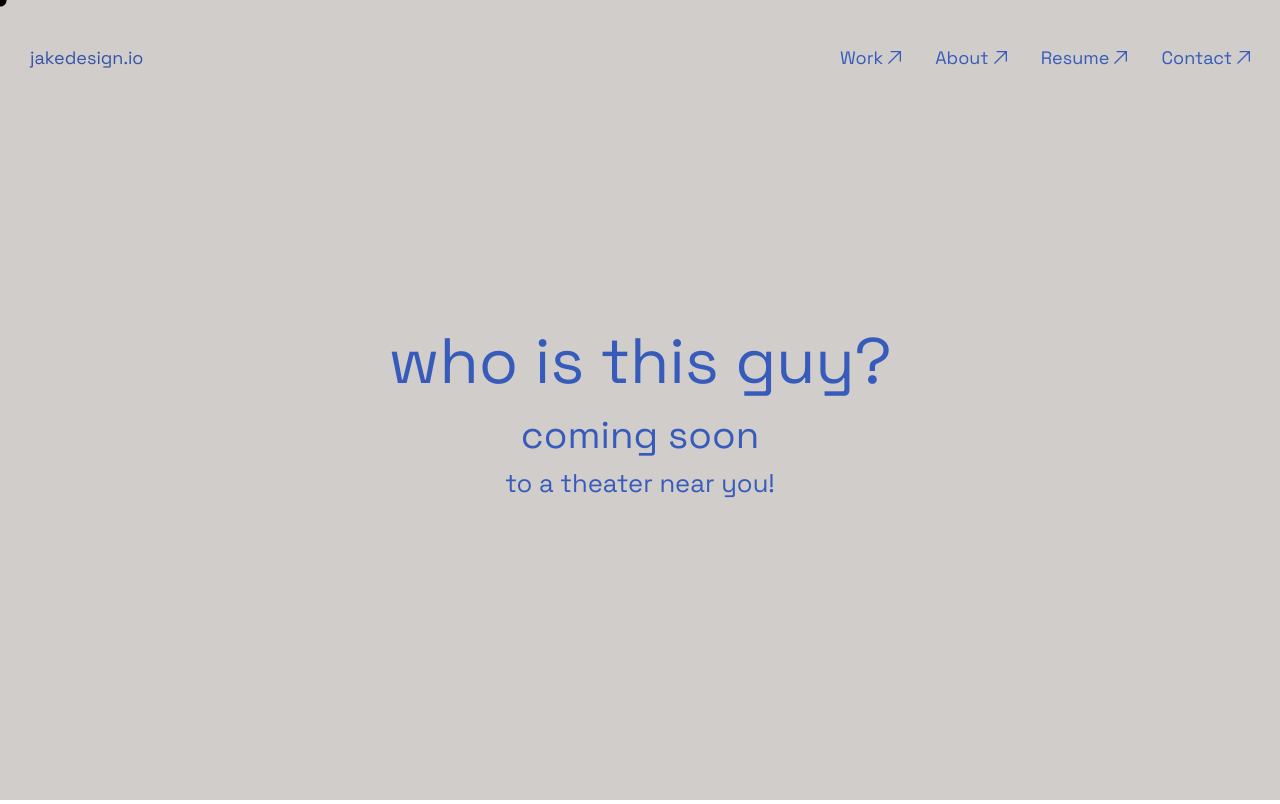
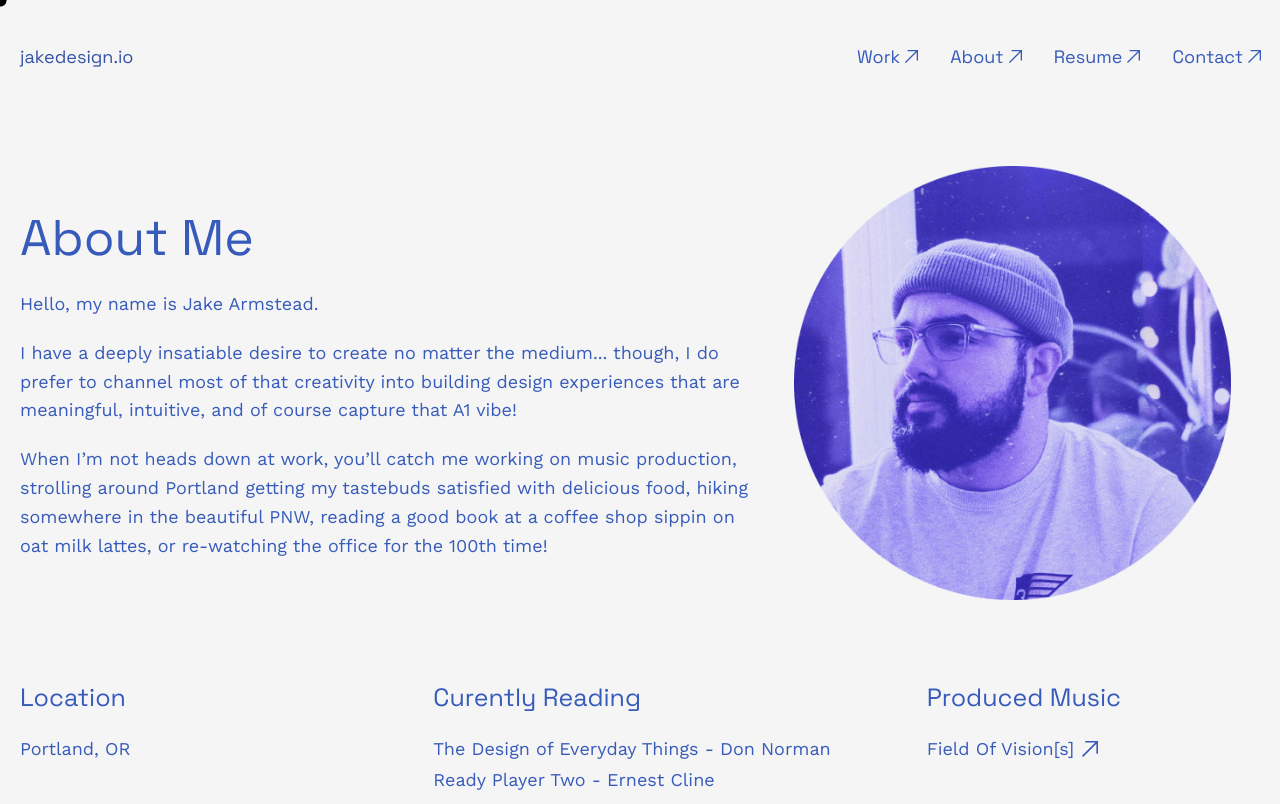
Before and after one commit to jakedesign/jakedesign.io, a plain HTML site: page aboutme.html in a window 1280 px wide. Shown: the top 804 px of the page. Drawn offline with nearby package versions, Linux system fonts and the light colour scheme.

Commit message:
about me page coded

```diff
--- a/aboutme.html
+++ b/aboutme.html
@@ -10,7 +10,6 @@
 <body>
         <div class="cursor"></div>
 
-        <div class="landing-box">
             <div class="container">
                 <!-- NAV BAR -->
                 <nav>
@@ -40,15 +39,45 @@
                         <div class="line3"></div>
                     </div>
                 </nav>
-            <h1>who is this guy?</h1>
-            <h2>coming soon</h2>
-            <h3>to a theater near you!</h3>
+            </div>
+
+<!-- ABOUT ME -->
+<div class="aboutme-container">
+    <div class="aboutme-grid">
+        <div class="about-box1">
+            <h1>About Me</h1>
+            <p>Hello, my name is Jake Armstead.</p>
+            <p>I have a deeply insatiable desire to create no matter the medium... though, I do prefer to channel most of that creativity into building design experiences that are meaningful, intuitive, and of course capture that A1 vibe! </p>
+            <p>When I’m not heads down at work, you’ll catch me working on music production, strolling around Portland getting my tastebuds satisfied with delicious food, hiking somewhere in the beautiful PNW, reading a good book at a coffee shop sippin on oat milk lattes, or re-watching the office for the 100th time!</p>
+        </div>
+        <div class="about-box2"></div>
     </div>
 </div>
 
+<div class="content-container">
+    <div class="content-grid">
+        <div class="content-box1">
+            <h1>Location</h1>
+            <p>Portland, OR</p>
+        </div>
+        <div class="content-box2">
+            <h1>Curently Reading</h1>
+            <p>The Design of Everyday Things - Don Norman</p>
+            <p>Ready Player Two - Ernest Cline</p>
+        </div>
+        <div class="content-box3">
+            <h1>Produced Music</h1>
+            <a href=""> <p>Field Of Vision[s]<img class="arrow" src="images/blue-arrow-angle.svg" alt="arrowvector"></p> </a>
+        </div>
+    </div>
+</div>
+
+<!-- BOTTOM OF PAGE -->
+
+<div class="bottom-section">
+    <div class="footer-box">
+
     <!-- CONTACT LINK & UP  -->
-
-<div class="footer-box">
         <section class="bottomContainer">
             <div class="bottomItems">
                 <div class="contactBTN">
@@ -88,9 +117,11 @@
     <!-- BOTTOM BAR -->
         <div class="bottom-bar">
             <div class="bar">
-            <p>hello &#128075 you've reached the bottom of the page</p>
+                <p>hello 👋🏽</p>
             </div>
         </div>
+</div>
+
 
     <!-- JAVASCRIPT -->
     <script src="javascript/app.js"></script>
--- a/css/style.css
+++ b/css/style.css
@@ -6,7 +6,7 @@ body {
     padding: 0;
     margin: 0 auto;
     box-sizing: border-box;
-    background-color: rgb(255, 255, 255);
+    background-color: whitesmoke;
     cursor: none;
 }
 
--- a/css/styleabout.css
+++ b/css/styleabout.css
@@ -6,7 +6,7 @@ body {
     padding: 0;
     margin: 0 auto;
     box-sizing: border-box;
-    background-color: rgb(255, 255, 255);
+    background-color: whitesmoke;
     cursor: none;
 }
 
@@ -35,8 +35,9 @@ img {
 .container {
     max-width: 1400px;
     margin: 0 auto;
-    padding: 0 20px;
+    padding: 0 10px;
     padding-top: 20px;
+
 }
 
 .cursor {
@@ -81,9 +82,11 @@ nav {
 }
 
 .logo .tweak:hover {
-    background-image: url(../images/jakedesign-underline.svg);
+    background-image: url(../images/nav-underline-tan.svg);
     background-repeat: no-repeat;
-    background-position: 4px 30px;
+    background-size: 120px;
+    background-position: 8px 30px;
+
 }
 
 .nav-links li {
@@ -104,7 +107,7 @@ nav {
     font-weight: 400;
     font-size: 18px;
     cursor: none;
-    padding: 10px;
+    padding: 9px;
 }
 
 .nav-links .arrow {
@@ -129,7 +132,7 @@ nav {
 
 .nav-links .tweak:hover {
     transform: rotate(-5deg);
-    background-image: url(../images/aboutme-underline.svg);
+    background-image: url(../images/nav-underline-tan.svg);
     background-repeat: no-repeat;
     background-position: 0 70px;
     background-position-y: 30px;
@@ -258,36 +261,95 @@ li.dropdown {
     }
 }
 
-/* COMING SOON PAGE */
+/* ABOUT ME */
 
-h1 {
-    display: flex;
+.aboutme-container {
+    position: relative;
+    min-height: 100%;
+    max-width: 1400px;
     margin: 0 auto;
+    padding: 0 20px;
+    margin-top: 6vh;
+}
+
+.aboutme-grid {
+    display: grid;
+    grid-template-columns: 60% 40%;
+}
+
+.about-box2 {
+    background-image: url(../images/jake-blue.png);
+    background-repeat: no-repeat;
+    background-position: center;
+    background-size: contain;
     justify-content: center;
-    padding-top: 25vh;
-    font-size: 5vw;
+
+}
+
+.about-box1 {
+    padding-top: 5vh;
+    padding-bottom: 5vh;
+}
+
+.about-box1 h1 {
+    font-size: 50px;
     font-weight: 400;
     color: #375BBB;
+    margin: 0;
 }
 
-h2 {
-    display: flex;
-    margin: 0 auto;
-    justify-content: center;
-    padding-top: 1vh;
-    font-size: 3vw;
+.about-box1 p {
+    font-family: 'Work Sans', sans-serif;
+    font-size: 18px;
     font-weight: 400;
     color: #375BBB;
+    margin: 0;
+    padding-top: 20px;
+    line-height: 1.6;
 }
 
-h3 {
-    display: flex;
+.content-container {
+    max-width: 1400px;
     margin: 0 auto;
-    justify-content: center;
-    padding-top: 1vh;
-    font-size: 2vw;
+    padding: 0 20px;
+    margin-top: 8vh;
+}
+
+.content-grid {
+    display: grid;
+    grid-template-columns: 1fr 1fr 1fr;
+    margin-bottom: vh;
+}
+
+.content-grid h1 {
+    font-size: 25px;
     font-weight: 400;
     color: #375BBB;
+    padding-bottom: 1vh;
+}
+
+.content-grid p {
+    font-family: 'Work Sans', sans-serif;
+    font-size: 18px;
+    font-weight: 400;
+    color: #375BBB;
+    padding-bottom: 10px;
+    margin: 0;
+}
+
+.content-box3 h1 {
+    padding-left: 80px;
+}
+
+.content-box3 p {
+    padding-left: 80px;
+}
+
+
+.content-box3 .arrow {
+    width: 16px;
+    padding-left: 8px;
+    margin-bottom: -2px;
 }
 
 /* FOOTER BOX */
@@ -296,7 +358,7 @@ h3 {
     background-color: #D0CDCB;
     padding-top: 3vh;
     padding-bottom: 4vh;
-    margin-top: 15vh;
+    margin-top: 13vh;
 }
 
 /* CONTACT LINK & UP */
--- a/javascript/app.js
+++ b/javascript/app.js
@@ -21,10 +21,11 @@ const navSlide = () => {
 
 navSlide();
 
-$(".btnPrimary").mouseenter(function(){
-    $(".hero-statement").html("creator ✍🏽  designer 🎨 plant dad 🪴 snowbarder 🏂 music connoisseur 🎵 pnw wanderer🌲 wood worker 🪚 oatmilk lattes ☕️ beliver in aliens 👽 🖖🏽 and continually working to sharpen my craft!");
+$(".btnPrimary").mouseenter(function() {
+    $(".hero-statement").text("creator ✍🏽  designer 🎨 plant dad 🪴 snowboarder 🏂 music connoisseur 🎵 pnw wanderer🌲 wood worker 🪚 oatmilk lattes ☕️ beliver in aliens 👽 🖖🏽 and continually working to sharpen my craft!").delay(7500).fadeIn(3000);
+
 })
 
-.mouseleave(function(){
-    $(".hero-statement").html("A budding UX/UI designer with a passion for using his brain cells &#129504 to create design experiences that are meaningful, intuitive, and purposeful!");
+.mouseleave(function() {
+    $(".hero-statement").text("A budding UX/UI designer with a passion for using his brain cells 🧠 to create design experiences that are meaningful, intuitive, and purposeful!");
 })
```
Also changed, not shown: index.html (+2 -7 lines), images/jake-blue.png (added), images/nav-underline-blue.svg (added), images/nav-underline-tan.svg (added), 2 other files. Lines whose indentation alone changed are shown as unchanged.
